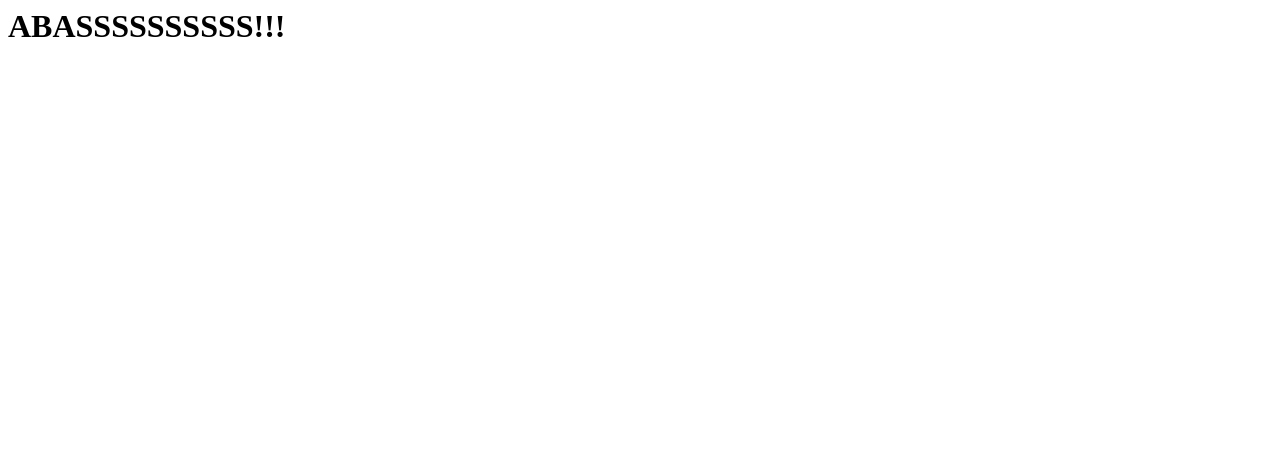
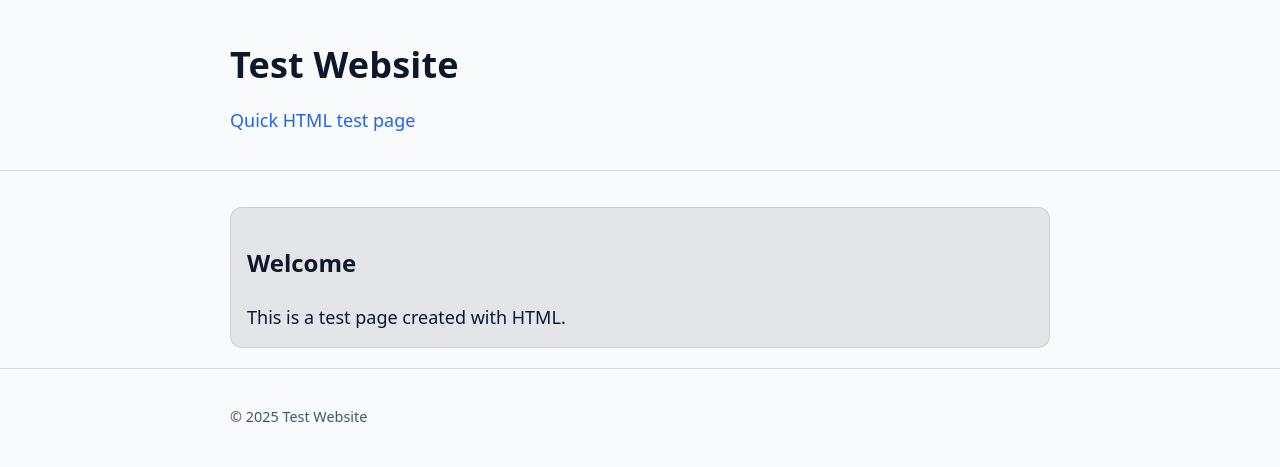
Before and after one commit to HaamiH/haamih.github.io, a plain HTML site: page index.html in a window 1280 px wide. Drawn offline with Linux system fonts and the light colour scheme.

Commit message:
Update index.html

```diff
--- a/index.html
+++ b/index.html
@@ -1 +1,83 @@
-<h1>ABASSSSSSSSSS!!!<h1>
+<!doctype html>
+<html lang="en">
+<head>
+  <meta charset="utf-8" />
+  <meta name="viewport" content="width=device-width, initial-scale=1" />
+  <title>Test Website</title>
+  <style>
+    :root {
+      color-scheme: light dark;
+      --bg: #0f172a;
+      --fg: #e2e8f0;
+      --accent: #38bdf8;
+      --muted: #94a3b8;
+    }
+    @media (prefers-color-scheme: light) {
+      :root { --bg: #f8fafc; --fg: #0f172a; --accent: #2563eb; --muted: #475569; }
+    }
+    * { box-sizing: border-box; }
+    body {
+      margin: 0;
+      font-family: system-ui, -apple-system, Segoe UI, Roboto, Ubuntu, Cantarell, "Helvetica Neue", Arial, sans-serif;
+      background: var(--bg);
+      color: var(--fg);
+      line-height: 1.6;
+    }
+    header, footer {
+      padding: 1rem 1.25rem;
+      border-bottom: 1px solid color-mix(in oklab, var(--fg) 15%, transparent);
+    }
+    footer {
+      border-top: 1px solid color-mix(in oklab, var(--fg) 15%, transparent);
+      border-bottom: none;
+      font-size: 0.9rem;
+      color: var(--muted);
+    }
+    .container {
+      max-width: 860px;
+      margin: 0 auto;
+      padding: 1.25rem;
+    }
+    h1 {
+      margin: 0;
+      font-size: clamp(1.5rem, 2.5vw + 1rem, 2.25rem);
+      letter-spacing: 0.2px;
+    }
+    p {
+      margin: 0.75rem 0 0;
+      font-size: clamp(1rem, 1.2vw + 0.6rem, 1.125rem);
+    }
+    .card {
+      margin-top: 1rem;
+      padding: 1rem;
+      border: 1px solid color-mix(in oklab, var(--fg) 10%, transparent);
+      border-radius: 12px;
+      background: color-mix(in oklab, var(--bg) 92%, var(--fg) 8%);
+    }
+    .accent { color: var(--accent); }
+  </style>
+</head>
+<body>
+  <header>
+    <div class="container">
+      <h1>Test Website</h1>
+      <p class="accent">Quick HTML test page</p>
+    </div>
+  </header>
+
+  <main>
+    <div class="container">
+      <section class="card" aria-labelledby="intro-title">
+        <h2 id="intro-title">Welcome</h2>
+        <p>This is a test page created with HTML.</p>
+      </section>
+    </div>
+  </main>
+
+  <footer>
+    <div class="container">
+      © 2025 Test Website
+    </div>
+  </footer>
+</body>
+</html>
```
